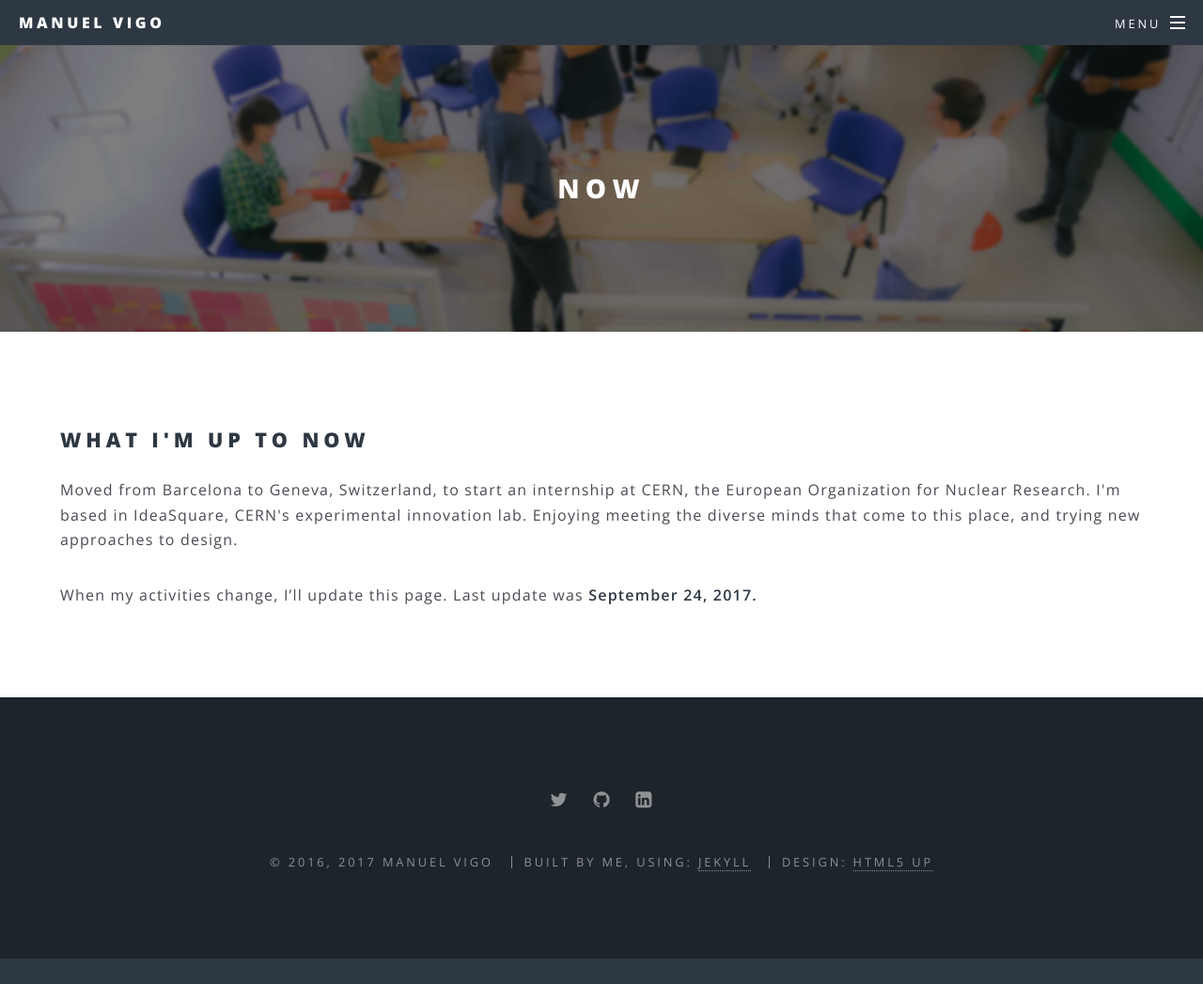
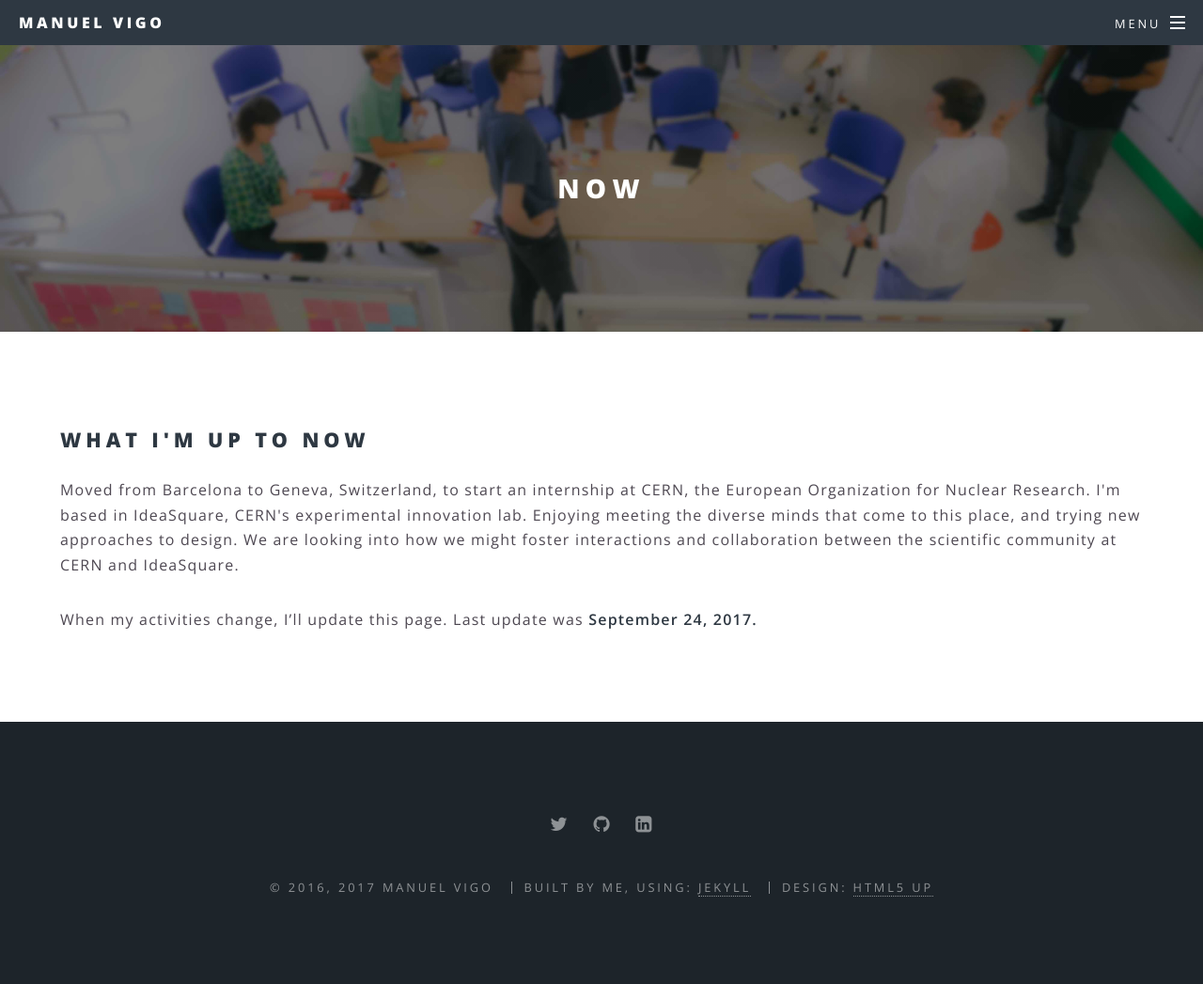
Before and after one commit to mvigo/mvigo.github.io, a Jekyll site: the page built from now.html, in a window 1280 px wide and 1047 px high. Shown: the whole window at 94% size. Built offline with Jekyll 4.4.1, drawn with Linux system fonts in a browser that asks for light colours.

Commit message:
nownewnow

```diff
--- a/now.html
+++ b/now.html
@@ -5,7 +5,8 @@ title: Now
 
 <H2> What I'm up to now </H2>
 
-<p> Moved from Barcelona to Geneva, Switzerland, to start an internship at CERN, the European Organization for Nuclear Research. I'm based in IdeaSquare, CERN's experimental innovation lab. Enjoying meeting the diverse minds that come to this place, and trying new approaches to design. </p>
+<p> Moved from Barcelona to Geneva, Switzerland, to start an internship at CERN, the European Organization for Nuclear Research. I'm based in IdeaSquare, CERN's experimental innovation lab. Enjoying meeting the diverse minds that come to this place, and trying new approaches to design. We are looking into how we might foster interactions and collaboration between the scientific community at CERN and IdeaSquare.
+</p>
 
 <p>When my activities change, I’ll update this page.
 
```
